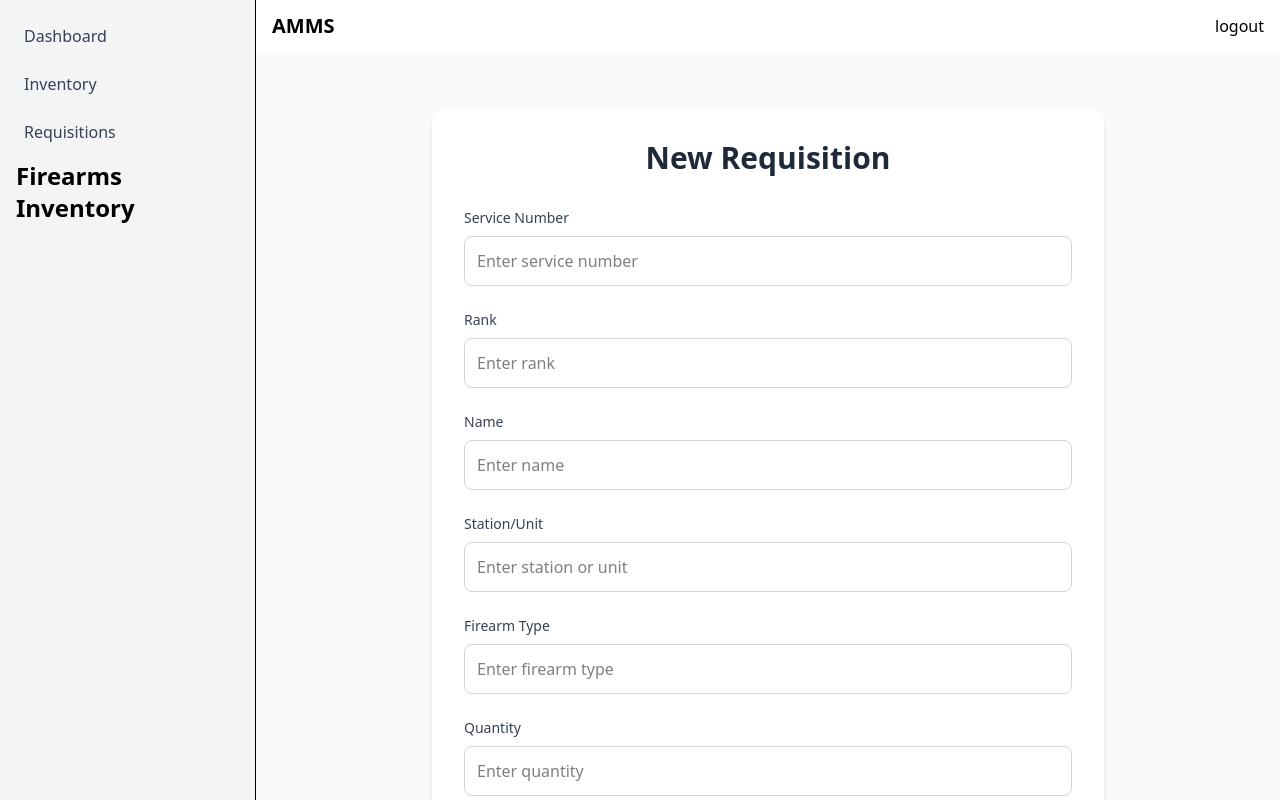
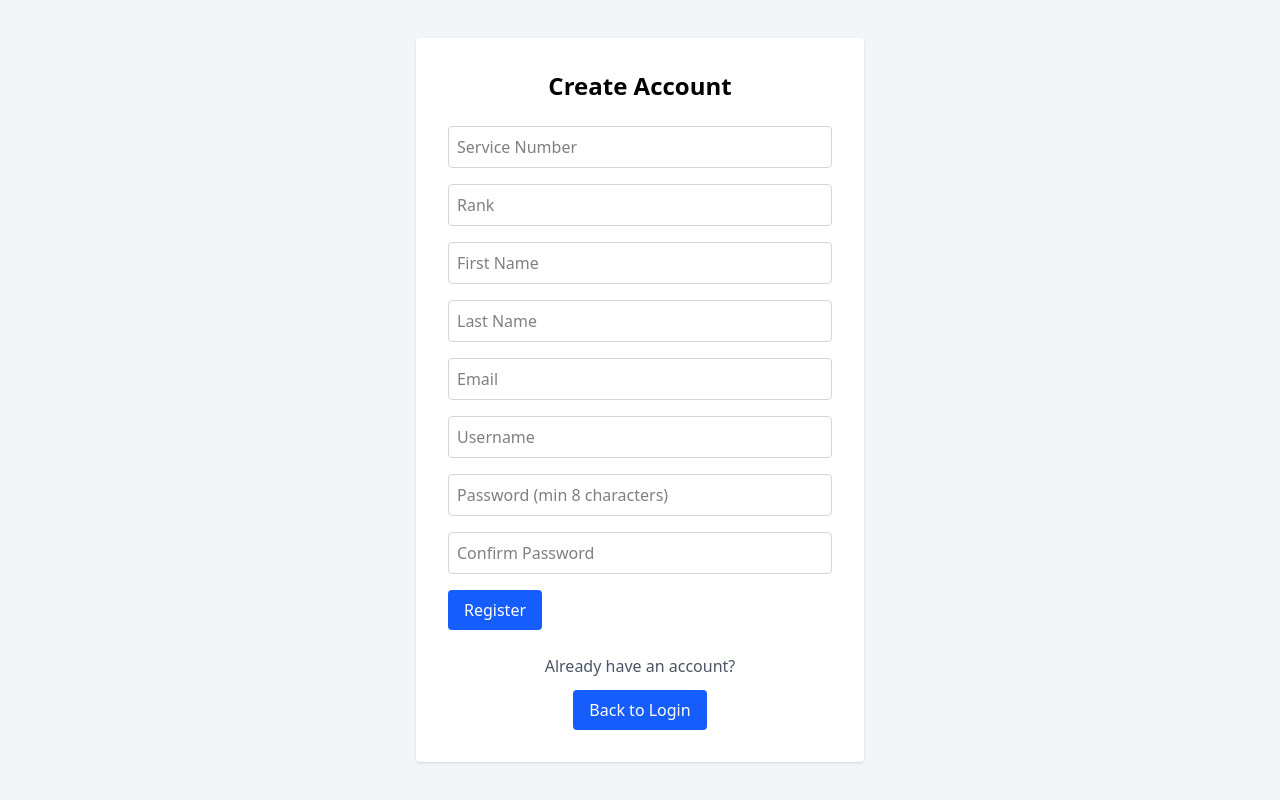
Before and after one commit to EZENGESH/amms-arms-management, a React (Vite) app in the folder frontend/: page /register in a window 1280 px wide. Built offline with nearby package versions, Linux system fonts and the light colour scheme.

Commit message:
feat: refactor RegisterForm to handle user registration with validation and improved layout

```diff
--- a/frontend/src/pages/RegisterForm.jsx
+++ b/frontend/src/pages/RegisterForm.jsx
@@ -1,172 +1,113 @@
-import { useState } from 'react';
+import React, { useState } from 'react';
+import { useNavigate } from 'react-router-dom';
+import AuthLayout from '../layouts/AuthLayout';
 import Button from '../components/Button';
-import AdminLayout from '../layouts/AdminLayout';
-import { createRequisition } from '../services/requisitions'; // <-- Import the function
+import { registerUser } from '../services/auth';
 
-export default function RequisitionForm() {
+export default function RegisterForm() {
+  const navigate = useNavigate();
   const [formData, setFormData] = useState({
     service_number: '',
     rank: '',
-    name: '',
-    station_unit: '',
-    firearm_type: '',
-    quantity: ''
+    first_name: '',
+    last_name: '',
+    email: '',
+    username: '',
+    password: '',
+    confirm_password: '',
   });
 
-  const [loading, setLoading] = useState(false);
-  const [message, setMessage] = useState('');
+  const [error, setError] = useState(null);
+  const [success, setSuccess] = useState(false);
+  const [isLoading, setIsLoading] = useState(false);
 
-  // Handle input change
   const handleChange = (e) => {
-    const { id, value } = e.target;
-    setFormData((prev) => ({
-      ...prev,
-      [id]: value
-    }));
+    const { name, value } = e.target;
+    setFormData(prev => ({ ...prev, [name]: value }));
   };
 
-  // Handle form submission
   const handleSubmit = async (e) => {
     e.preventDefault();
-    setLoading(true);
-    setMessage('');
+    setError(null);
+    setIsLoading(true);
+
+    if (formData.password !== formData.confirm_password) {
+      setError('Passwords do not match');
+      setIsLoading(false);
+      return;
+    }
+
+    if (formData.password.length < 8) {
+      setError('Password must be at least 8 characters');
+      setIsLoading(false);
+      return;
+    }
 
     try {
-      await createRequisition(formData); // <-- Use the imported function
-      setMessage('Requisition submitted successfully!');
-      // Reset the form
-      setFormData({
-        service_number: '',
-        rank: '',
-        name: '',
-        station_unit: '',
-        firearm_type: '',
-        quantity: ''
-      });
-    } catch (error) {
-      console.error('Error submitting requisition:', error);
-      setMessage('Failed to submit requisition.');
+      const { confirm_password, ...userData } = formData;
+      await registerUser(userData);
+      setSuccess(true);
+      setTimeout(() => navigate('/login'), 2000);
+    } catch (err) {
+      setError(err.message);
     } finally {
-      setLoading(false);
+      setIsLoading(false);
     }
   };
 
   return (
-    <AdminLayout>
-      <div className="max-w-2xl mx-auto mt-10 p-8 bg-white rounded-2xl shadow-md">
-        <h1 className="text-3xl font-bold text-center mb-8 text-gray-800">New Requisition</h1>
+    <AuthLayout>
+      <h1 className="text-2xl font-bold text-center mb-6">Create Account</h1>
 
-        {message && (
-          <div className={`mb-4 text-center text-sm font-medium ${message.includes('successfully') ? 'text-green-600' : 'text-red-600'}`}>
-            {message}
-          </div>
-        )}
+      {error && <div className="mb-4 p-3 bg-red-100 border border-red-400 text-red-700 rounded">{error}</div>}
+      {success && <div className="mb-4 p-3 bg-green-100 border border-green-400 text-green-700 rounded">
+        Registration successful! Redirecting to login...
+      </div>}
 
-        <form className="space-y-6" onSubmit={handleSubmit}>
-          {/* Service Number */}
-          <div>
-            <label htmlFor="service_number" className="block mb-2 text-sm font-medium text-gray-700">
-              Service Number
-            </label>
+      <form className="space-y-4" onSubmit={handleSubmit}>
+        {Object.entries(formData).map(([name, value]) => (
+          name !== 'confirm_password' && (
             <input
-              type="text"
-              id="service_number"
-              value={formData.service_number}
+              key={name}
+              className="w-full p-2 border border-gray-300 rounded focus:outline-none focus:ring-2 focus:ring-blue-500"
+              type={name === 'password' ? 'password' : name === 'email' ? 'email' : 'text'}
+              name={name}
+              placeholder={
+                name.split('_').map(w => w[0].toUpperCase() + w.slice(1)).join(' ') +
+                (name === 'password' ? ' (min 8 characters)' : '')
+              }
+              value={value}
               onChange={handleChange}
-              placeholder="Enter service number"
-              className="w-full p-3 border border-gray-300 rounded-lg focus:outline-none focus:ring-2 focus:ring-blue-500"
+              disabled={isLoading}
               required
             />
-          </div>
+          )
+        ))}
+        <input
+          className="w-full p-2 border border-gray-300 rounded focus:outline-none focus:ring-2 focus:ring-blue-500"
+          type="password"
+          name="confirm_password"
+          placeholder="Confirm Password"
+          value={formData.confirm_password}
+          onChange={handleChange}
+          disabled={isLoading}
+          required
+        />
+        <Button type="submit" disabled={isLoading}>
+          {isLoading ? 'Creating Account...' : 'Register'}
+        </Button>
+      </form>
 
-          {/* Rank */}
-          <div>
-            <label htmlFor="rank" className="block mb-2 text-sm font-medium text-gray-700">
-              Rank
-            </label>
-            <input
-              type="text"
-              id="rank"
-              value={formData.rank}
-              onChange={handleChange}
-              placeholder="Enter rank"
-              className="w-full p-3 border border-gray-300 rounded-lg focus:outline-none focus:ring-2 focus:ring-blue-500"
-              required
-            />
-          </div>
-
-          {/* Name */}
-          <div>
-            <label htmlFor="name" className="block mb-2 text-sm font-medium text-gray-700">
-              Name
-            </label>
-            <input
-              type="text"
-              id="name"
-              value={formData.name}
-              onChange={handleChange}
-              placeholder="Enter name"
-              className="w-full p-3 border border-gray-300 rounded-lg focus:outline-none focus:ring-2 focus:ring-blue-500"
-              required
-            />
-          </div>
-
-          {/* Station/Unit */}
-          <div>
-            <label htmlFor="station_unit" className="block mb-2 text-sm font-medium text-gray-700">
-              Station/Unit
-            </label>
-            <input
-              type="text"
-              id="station_unit"
-              value={formData.station_unit}
-              onChange={handleChange}
-              placeholder="Enter station or unit"
-              className="w-full p-3 border border-gray-300 rounded-lg focus:outline-none focus:ring-2 focus:ring-blue-500"
-              required
-            />
-          </div>
-
-          {/* Firearm Type */}
-          <div>
-            <label htmlFor="firearm_type" className="block mb-2 text-sm font-medium text-gray-700">
-              Firearm Type
-            </label>
-            <input
-              type="text"
-              id="firearm_type"
-              value={formData.firearm_type}
-              onChange={handleChange}
-              placeholder="Enter firearm type"
-              className="w-full p-3 border border-gray-300 rounded-lg focus:outline-none focus:ring-2 focus:ring-blue-500"
-              required
-            />
-          </div>
-
-          {/* Quantity */}
-          <div>
-            <label htmlFor="quantity" className="block mb-2 text-sm font-medium text-gray-700">
-              Quantity
-            </label>
-            <input
-              type="number"
-              id="quantity"
-              value={formData.quantity}
-              onChange={handleChange}
-              placeholder="Enter quantity"
-              className="w-full p-3 border border-gray-300 rounded-lg focus:outline-none focus:ring-2 focus:ring-blue-500"
-              required
-            />
-          </div>
-
-          {/* Submit Button */}
-          <div className="flex justify-center">
-            <Button type="submit" disabled={loading}>
-              {loading ? 'Submitting...' : 'Submit Requisition'}
-            </Button>
-          </div>
-        </form>
+      <div className="mt-6 text-center">
+        <p className="text-gray-600 mb-3">Already have an account?</p>
+        <Button
+          onClick={() => navigate('/login')}
+          disabled={isLoading}
+          className="w-full bg-gray-500 hover:bg-gray-700"
+        >
+          Back to Login
+        </Button>
       </div>
-    </AdminLayout>
+    </AuthLayout>
   );
 }
--- a/frontend/src/pages/RequisitionForm.jsx
+++ b/frontend/src/pages/RequisitionForm.jsx
@@ -1,8 +1,7 @@
-// src/pages/RequisitionForm.jsx
 import { useState } from 'react';
-import axios from 'axios';
 import Button from '../components/Button';
 import AdminLayout from '../layouts/AdminLayout';
+import { createRequisition } from '../services/requisitions'; // <-- Import the function
 
 export default function RequisitionForm() {
   const [formData, setFormData] = useState({
@@ -33,18 +32,8 @@ export default function RequisitionForm() {
     setMessage('');
 
     try {
-      const response = await axios.post('http://localhost:8000/api/requisition/', {
-        service_number: formData.service_number,
-        rank: formData.rank,
-        name: formData.name,
-        station_unit: formData.station_unit,
-        firearm_type: formData.firearm_type,
-        quantity: formData.quantity
-      });
-
-      console.log('Response:', response.data);
+      await createRequisition(formData); // <-- Use the imported function
       setMessage('Requisition submitted successfully!');
-
       // Reset the form
       setFormData({
         service_number: '',
```
Lines whose indentation alone changed are shown as unchanged.
